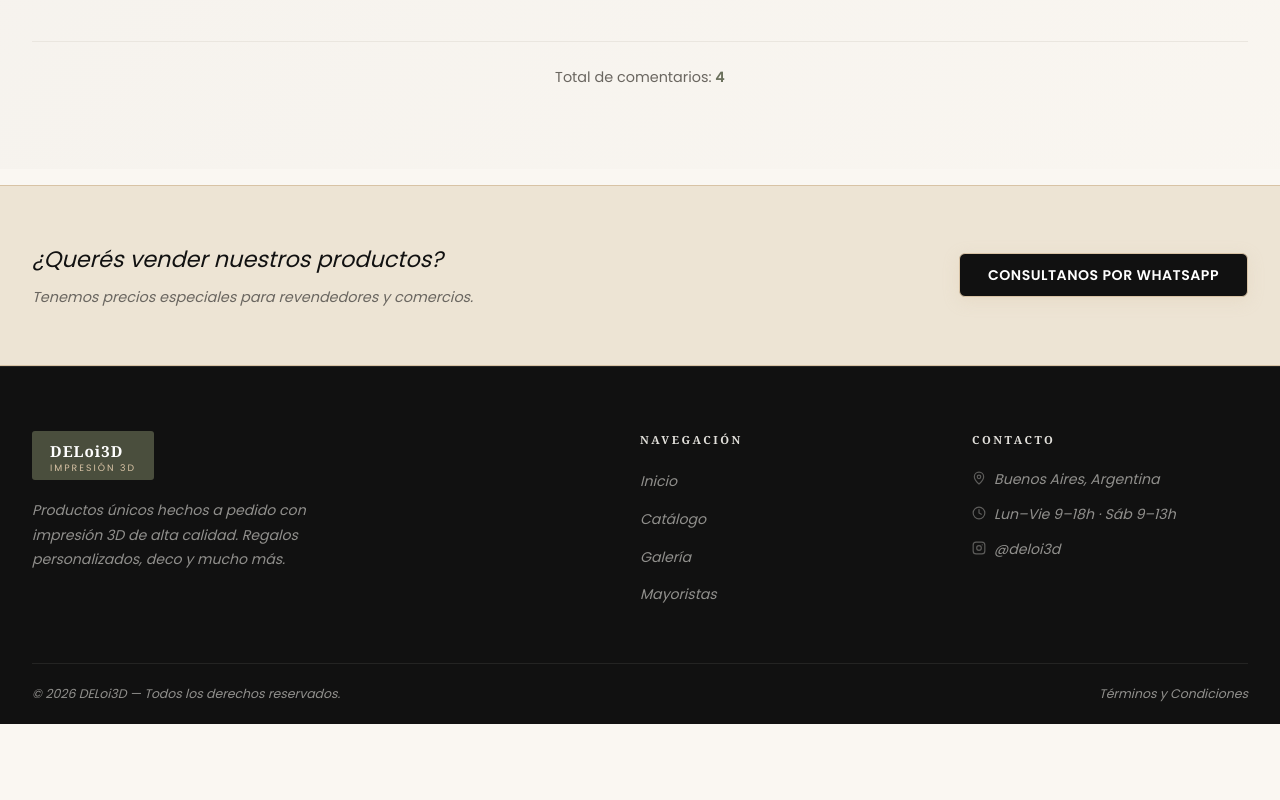
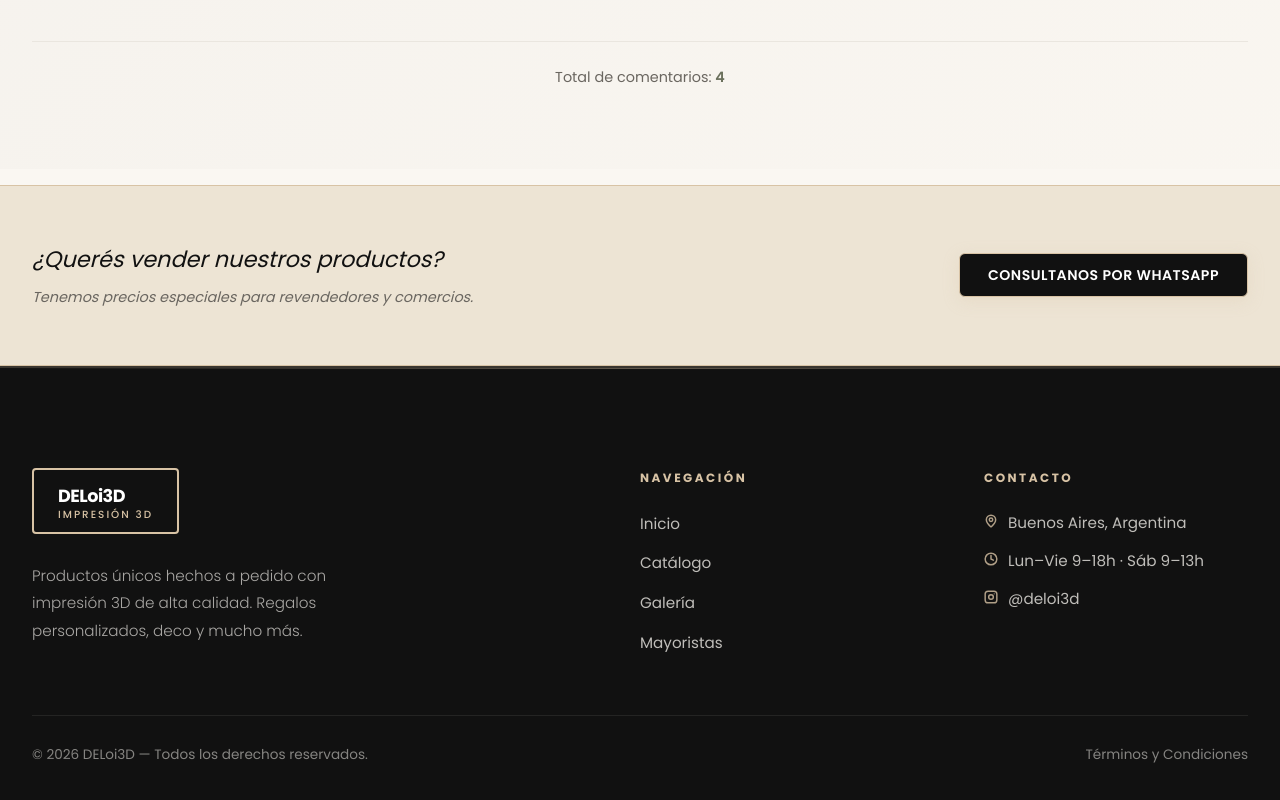
Before and after one commit to PACZKONATASHA/DELoi3D, a React (Vite) app: page / in a window 1280 px wide. Shown: the part 4563-5363 px from the top of the page. Before the commit the page ends 5287 px from the top, so only its background shows below. Built offline with nearby package versions, Linux system fonts and the light colour scheme.

Commit message:
Rediseñar footer para que sea más elegante, similar al hero: Poppins, mejor jerarquía visual, borde dorado en logo

```diff
--- a/src/components/Footer.css
+++ b/src/components/Footer.css
@@ -1,16 +1,28 @@
 .footer {
   background: var(--black);
-  color: rgba(250,247,242,.55);
-  padding: 64px 0 0;
+  color: rgba(250,247,242,.7);
+  padding: 100px 0 40px;
   margin-top: 0;
-  border-top: 1px solid rgba(250,247,242,.08);
+  border-top: 2px solid rgba(216, 195, 165, 0.2);
+  position: relative;
+  overflow: hidden;
+}
+
+.footer::before {
+  content: '';
+  position: absolute;
+  top: 0;
+  left: 0;
+  right: 0;
+  height: 1px;
+  background: linear-gradient(90deg, transparent, rgba(216, 195, 165, 0.4), transparent);
 }
 
 .footer__grid {
   display: grid;
   grid-template-columns: 2fr 1fr 1fr;
-  gap: 56px;
-  padding-bottom: 56px;
+  gap: 80px;
+  padding-bottom: 60px;
   border-bottom: 1px solid rgba(250,247,242,.08);
 }
 
@@ -19,102 +31,151 @@
   display: flex;
   align-items: center;
   gap: 14px;
-  margin-bottom: 18px;
+  margin-bottom: 28px;
 }
 
 .footer__logo-pill {
   display: flex;
   align-items: center;
-  gap: 10px;
-  background: var(--olive-dark);
+  gap: 12px;
+  background: transparent;
+  border: 2px solid var(--sand);
   color: var(--white);
-  padding: 8px 18px;
-  border-radius: 3px;
-  letter-spacing: 1px;
+  padding: 12px 24px;
+  border-radius: 4px;
+  letter-spacing: 2px;
 }
 
 .footer__logo-brand {
-  font-family: 'Georgia', serif;
-  font-size: .95rem;
+  font-family: 'Poppins', sans-serif;
+  font-size: 1.1rem;
   font-weight: 700;
+  letter-spacing: -0.5px;
 }
 
 .footer__logo-sub {
-  font-size: .58rem;
+  font-size: 0.65rem;
   letter-spacing: 2px;
   text-transform: uppercase;
   color: var(--sand);
   line-height: 1;
+  font-family: 'Poppins', sans-serif;
+  font-weight: 500;
 }
 
 .footer__desc {
-  font-size: .88rem;
-  line-height: 1.75;
-  max-width: 300px;
-  font-style: italic;
+  font-size: 0.95rem;
+  line-height: 1.8;
+  max-width: 320px;
+  font-style: normal;
+  font-family: 'Poppins', sans-serif;
+  font-weight: 300;
+  color: rgba(250,247,242,.65);
 }
 
 /* ── Columns ── */
 .footer__heading {
-  color: rgba(250,247,242,.9);
-  font-size: .7rem;
+  color: rgba(250,247,242,.95);
+  font-size: 0.75rem;
   font-weight: 700;
   text-transform: uppercase;
   letter-spacing: 2.5px;
-  margin-bottom: 20px;
-  font-family: 'Georgia', serif;
+  margin-bottom: 24px;
+  font-family: 'Poppins', sans-serif;
   font-style: normal;
+  color: var(--sand);
 }
 
 .footer__links {
   list-style: none;
   display: flex;
   flex-direction: column;
-  gap: 12px;
+  gap: 14px;
 }
-.footer__links a { font-size: .88rem; font-style: italic; transition: color var(--transition); }
-.footer__links a:hover { color: var(--sand); }
+.footer__links a {
+  font-size: 0.95rem;
+  font-style: normal;
+  font-family: 'Poppins', sans-serif;
+  font-weight: 400;
+  transition: all var(--transition);
+  color: rgba(250,247,242,.75);
+}
+.footer__links a:hover {
+  color: var(--sand);
+  padding-left: 8px;
+}
 
 .footer__info {
   list-style: none;
   display: flex;
   flex-direction: column;
-  gap: 12px;
+  gap: 14px;
 }
 .footer__info li {
   display: flex;
   align-items: flex-start;
-  gap: 8px;
-  font-size: .88rem;
-  font-style: italic;
+  gap: 10px;
+  font-size: 0.95rem;
+  font-style: normal;
+  font-family: 'Poppins', sans-serif;
+  font-weight: 400;
+  color: rgba(250,247,242,.75);
 }
-.footer__info li svg { flex-shrink: 0; margin-top: 3px; opacity: .6; }
-.footer__info a { transition: color var(--transition); }
-.footer__info a:hover { color: var(--sand); }
+.footer__info li svg {
+  flex-shrink: 0;
+  margin-top: 3px;
+  opacity: 0.8;
+  color: var(--sand);
+  stroke-width: 2.5;
+}
+.footer__info a {
+  transition: all var(--transition);
+  color: rgba(250,247,242,.75);
+}
+.footer__info a:hover {
+  color: var(--sand);
+}
 
 /* ── Bottom ── */
 .footer__bottom {
-  padding: 20px 0;
+  padding: 28px 0;
   display: flex;
   align-items: center;
   justify-content: space-between;
-  font-size: .78rem;
+  font-size: 0.85rem;
   flex-wrap: wrap;
-  gap: 8px;
-  font-style: italic;
+  gap: 16px;
+  font-style: normal;
+  font-family: 'Poppins', sans-serif;
+  font-weight: 400;
+  color: rgba(250,247,242,.5);
 }
 
-.footer__terms { transition: color var(--transition); }
-.footer__terms:hover { color: var(--sand); }
+.footer__terms {
+  transition: all var(--transition);
+  color: rgba(250,247,242,.5);
+}
+.footer__terms:hover {
+  color: var(--sand);
+}
 
 /* ── Responsive ── */
 @media (max-width: 900px) {
-  .footer__grid { grid-template-columns: 1fr 1fr; gap: 32px; }
+  .footer__grid { grid-template-columns: 1fr 1fr; gap: 48px; }
   .footer__brand { grid-column: 1 / -1; }
 }
 
 @media (max-width: 600px) {
-  .footer__grid { grid-template-columns: 1fr; gap: 28px; }
+  .footer {
+    padding: 60px 0 30px;
+  }
+  .footer__grid {
+    grid-template-columns: 1fr;
+    gap: 40px;
+    padding-bottom: 40px;
+  }
   .footer__bottom { flex-direction: column; align-items: flex-start; }
-  .footer { margin-top: 48px; }
+  .footer__logo-pill {
+    padding: 10px 18px;
+  }
 }
```
